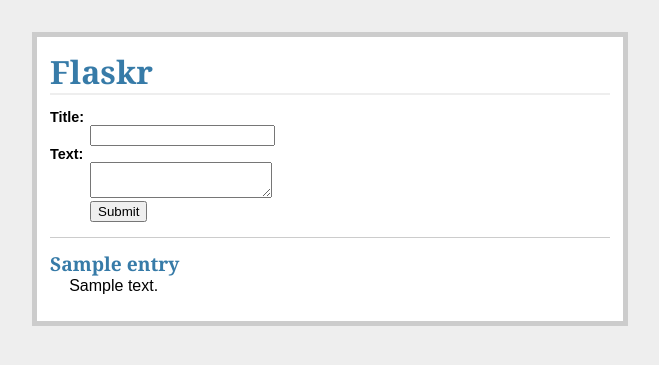
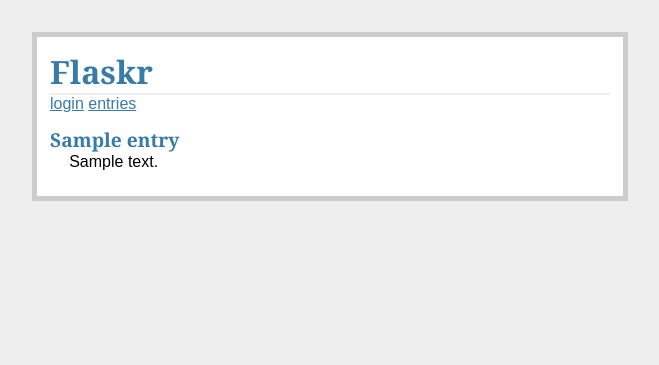
Before and after one commit to 20731057hh/flask, a Flask app: page / in a window 1280 px wide. Shown: the top 365 px of the page, without its empty margins (310-969 px from the left). Run offline with Flask 2, Linux system fonts and the light colour scheme; tables that the repository leaves empty hold one stand-in row (values such as "Sample post").

Commit message:
ログイン画面の追加

```diff
--- a/flaskr/templates/layout.html
+++ b/flaskr/templates/layout.html
@@ -3,6 +3,16 @@
 <link rel=stylesheet type=text/css href="{{ url_for('static', filename='style.css') }}">
 <div class=page>
     <h1>Flaskr</h1>
+
+    {% if session.user_id %}
+        <a href="{{ url_for('logout') }}">logout</a>
+        <a href="{{ url_for('show_entries') }}">entries</a>
+        <a href="{{ url_for('user_list') }}">users</a>
+    {% else %}
+        <a href="{{ url_for('login') }}">login</a>
+        <a href="{{ url_for('show_entries') }}">entries</a>
+    {% endif %}
+
     {% for message in get_flashed_messages() %}
         <div class=flash>{{ message }}</div>
     {% endfor %}
--- a/flaskr/templates/show_entries.html
+++ b/flaskr/templates/show_entries.html
@@ -1,5 +1,7 @@
 {% extends "layout.html" %}
 {% block body %}
+
+    {% if session.user_id %}
     <form action="{{ url_for('add_entry') }}" method=post class=add-entry>
         <dl>
             <dt>Title:</dt>
@@ -9,6 +11,7 @@
             <dd><input type=submit balue=Share></dd>
         </dl>
     </form>
+    {% endif %}
 
     <ul class=entries>
     {% for entry in entries %}
--- a/flaskr/views.py
+++ b/flaskr/views.py
@@ -1,4 +1,4 @@
-from flask import request, redirect, url_for, render_template, flash, abort, jsonify
+from flask import request, redirect, url_for, render_template, flash, abort, jsonify, session
 from flaskr import app, db
 from flaskr.models import Entry, User
 
@@ -63,3 +63,22 @@ def user_delete(user_id):
     db.session.delete(user)
     db.session.commit()
     return jsonify({'status': 'OK'})
+
+@app.route('/login', methods=['GET', 'POST'])
+def login():
+    if request.method == 'POST':
+        user, authenticated = User.authenticate(db.session.query,
+                    request.form['user_id'], request.form['password'])
+        if authenticated:
+            session['user_id'] = user.id
+            flash('You were logged in')
+            return redirect(url_for('show_entries'))
+        else:
+            flash('Invalid email or password')
+    return render_template('login.html')
+
+@app.route('/logout')
+def logout():
+    session.pop('user_id', None)
+    flash('You were logged out')
+    return redirect(url_for('show_entries'))
```
